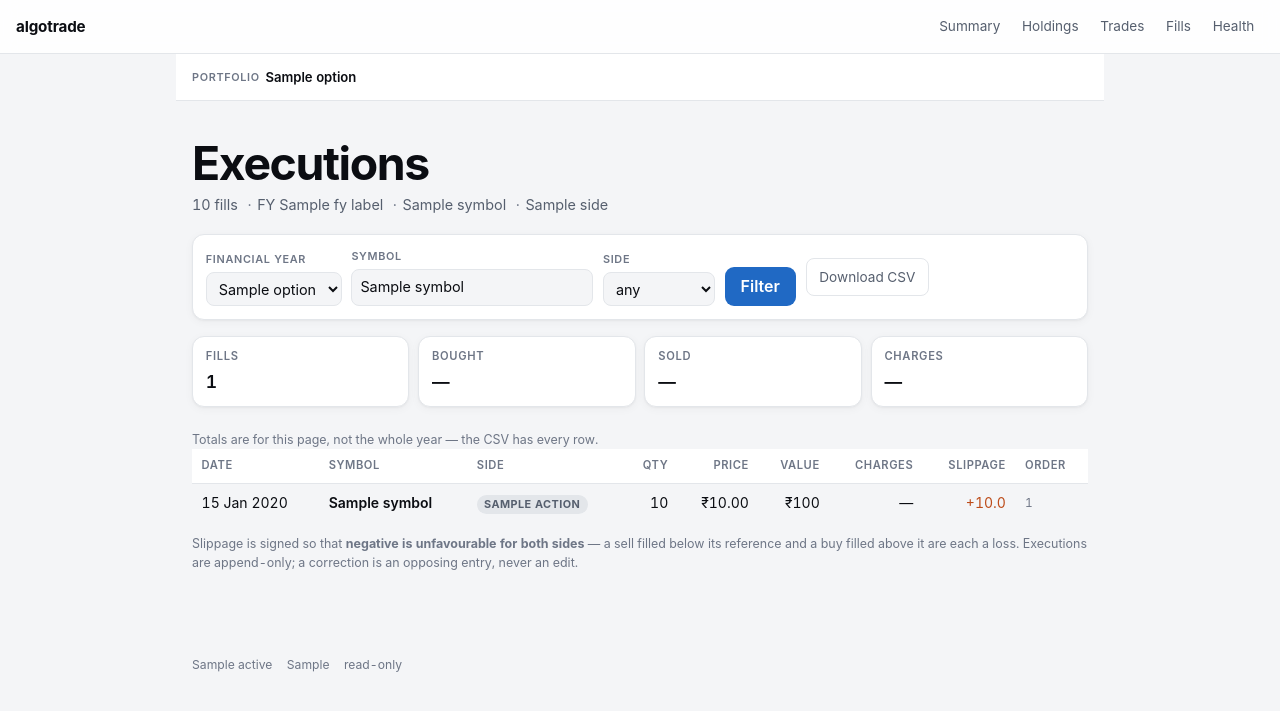
After one commit to akashdnb/algotrade, a FastAPI app: template dashboard/app/templates/executions.html in a window 1280 px wide. The commit adds this page. Shown: the top 711 px of the page. Run offline with FastAPI, Linux system fonts and the light colour scheme; the template is opened without the code that fills it: most values are stand-ins (such as "Sample title", 1, 10 or a date in 2020).

Commit message:
feat(dashboard): executions page with a financial-year CSV export
The record of what actually filled against what was instructed: date, symbol,
side, quantity, price, charges, signed slippage and the broker order id, with
financial-year, symbol and side filters.

The financial year is defined here because the trading system has no notion of
one -- realised_pnl_ytd accumulates without reference to any year boundary.
India runs 1 April to 31 March, and the bounds are half-open (ending on the
next 1 April rather than on 31 March) so no fill can fall between two years
and vanish from both exports. Six parametrised tests pin the boundary,
including that 2027-03-31 and 2026-04-01 are the same financial year.

The CSV exports the WHOLE year, never the current page -- an export that
silently stopped at fifty rows would be worse than none, because it would look
complete. Numbers are plain decimal strings: no rupee sign for a spreadsheet
to parse, no thousands separators, paise preserved. Each row carries its
recommendation set id and execution id so any line can be traced back.

The page defaults to the current financial year rather than to everything,
since the tax question is always asked about one year.

Verified against the 30 real fills: CSV emitted all 30 with the correct
FY2026-27 filename, and the side, symbol and year filters all narrowed
correctly. Also fixes slippage rendering as "-0" at zero decimal places,
which read as a negative zero and hid a real -0.2 bps.

91 dashboard tests, 496 trading.

Co-Authored-By: Claude Opus 5 (1M context) <noreply@anthropic.com>
Claude-Session: https://claude.ai/code/session_01WRnzju5bHsPNeBrUrmbvXi

```diff
--- a/dashboard/app/main.py
+++ b/dashboard/app/main.py
@@ -21,7 +21,9 @@ from fastapi.templating import Jinja2Templates
 
 from app import charts, formatting
 from app.auth import require_auth
-from app.routes import health, holdings, recommendations, summary
+from app.routes import (
+    executions, health, holdings, recommendations, summary,
+)
 from app.settings import get_settings
 
 HERE = Path(__file__).resolve().parent
@@ -65,7 +67,7 @@ def create_app() -> FastAPI:
     })
     app.state.templates = templates
 
-    for module in (summary, holdings, recommendations, health):
+    for module in (summary, holdings, recommendations, executions, health):
         app.include_router(module.router)
 
     @app.middleware("http")
--- a/dashboard/app/templates/base.html
+++ b/dashboard/app/templates/base.html
@@ -20,6 +20,7 @@
     <a href="{{ selection.url('/') if selection else '/' }}" {% if title == 'Summary' %}class="on"{% endif %}>Summary</a>
     <a href="{{ selection.url('/holdings') if selection else '/holdings' }}" {% if title == 'Holdings' %}class="on"{% endif %}>Holdings</a>
     <a href="{{ selection.url('/recommendations') if selection else '/recommendations' }}" {% if title.startswith('Recommend') or title.startswith('Record') %}class="on"{% endif %}>Trades</a>
+    <a href="{{ selection.url('/executions') if selection else '/executions' }}" {% if title == 'Executions' %}class="on"{% endif %}>Fills</a>
     <a href="{{ selection.url('/health') if selection else '/health' }}" {% if title == 'Health' %}class="on"{% endif %}>Health</a>
   </div>
 </nav>
--- /dev/null
+++ b/dashboard/app/templates/executions.html
@@ -0,0 +1,117 @@
+{% extends "base.html" %}
+{% block content %}
+
+<header class="page-head">
+  <h1>Executions</h1>
+  <p class="sub">
+    {{ page.total }} fill{{ '' if page.total == 1 else 's' }}
+    <span class="dot">·</span>FY {{ fy_label }}
+    {% if symbol %}<span class="dot">·</span>{{ symbol }}{% endif %}
+    {% if side %}<span class="dot">·</span>{{ side }}{% endif %}
+  </p>
+</header>
+
+<form method="get" action="/executions" class="filters">
+  {% if not selection.is_default %}
+  <input type="hidden" name="portfolio" value="{{ selection.active }}">
+  {% endif %}
+
+  <label>
+    <span>Financial year</span>
+    <select name="fy">
+      {% for option in years %}
+      <option value="{{ option.year }}" {% if option.year == fy %}selected{% endif %}>
+        {{ option.label }}
+      </option>
+      {% endfor %}
+    </select>
+  </label>
+
+  <label>
+    <span>Symbol</span>
+    <input type="text" name="symbol" value="{{ symbol }}" placeholder="any">
+  </label>
+
+  <label>
+    <span>Side</span>
+    <select name="side">
+      <option value="">any</option>
+      <option value="buy" {% if side == 'buy' %}selected{% endif %}>buy</option>
+      <option value="sell" {% if side == 'sell' %}selected{% endif %}>sell</option>
+    </select>
+  </label>
+
+  <button type="submit" class="primary">Filter</button>
+  <a class="csv" href="/executions.csv?fy={{ fy }}&amp;symbol={{ symbol }}&amp;side={{ side }}{% if not selection.is_default %}&amp;portfolio={{ selection.active }}{% endif %}">
+    Download CSV
+  </a>
+</form>
+
+{% if not page.items %}
+  <p class="empty-state">No fills match these filters.</p>
+{% else %}
+
+<section class="tiles">
+  <div class="tile"><span class="k">Fills</span><span class="v">{{ totals.count }}</span></div>
+  <div class="tile"><span class="k">Bought</span><span class="v">{{ totals.buy_value | rupees }}</span></div>
+  <div class="tile"><span class="k">Sold</span><span class="v">{{ totals.sell_value | rupees }}</span></div>
+  <div class="tile"><span class="k">Charges</span><span class="v">{{ totals.charges | rupees(paise=True) }}</span></div>
+</section>
+<p class="footnote">Totals are for this page, not the whole year — the CSV has every row.</p>
+
+<div class="table-wrap">
+<table>
+  <thead>
+    <tr>
+      <th>Date</th><th>Symbol</th><th>Side</th>
+      <th class="n">Qty</th><th class="n">Price</th><th class="n">Value</th>
+      <th class="n">Charges</th><th class="n">Slippage</th><th>Order</th>
+    </tr>
+  </thead>
+  <tbody>
+    {% for row in page.items %}
+    <tr class="side-{{ row.action }}">
+      <td>{{ row.executed_on | day }}</td>
+      <th scope="row">{{ row.symbol }}</th>
+      <td><span class="tag {{ row.action }}">{{ row.action | upper }}</span></td>
+      <td class="n">{{ row.quantity | qty }}</td>
+      <td class="n">{{ row.price | rupees(paise=True) }}</td>
+      <td class="n">{{ (row.price * row.quantity) | rupees }}</td>
+      <td class="n">{{ row.charges | rupees(paise=True) }}</td>
+      <td class="n">
+        {% if row.slippage_bps is not none %}
+          <span class="{{ 'up' if row.slippage_bps >= 0 else 'down' }}">
+{# One decimal: at zero places a real -0.2 bps rendered as "-0",
+               which reads as a negative zero and hides the number. #}
+            {{ '%+.1f' | format(row.slippage_bps) }}
+          </span>
+        {% else %}—{% endif %}
+      </td>
+      <td class="muted">{{ row.broker_order_id or 'paper' }}</td>
+    </tr>
+    {% endfor %}
+  </tbody>
+</table>
+</div>
+
+{% if page.has_prev or page.has_next %}
+<nav class="pager">
+  {% if page.has_prev %}
+    <a href="?fy={{ fy }}&amp;symbol={{ symbol }}&amp;side={{ side }}&amp;page={{ page.page_number - 1 }}{% if not selection.is_default %}&amp;portfolio={{ selection.active }}{% endif %}">← Newer</a>
+  {% endif %}
+  <span class="muted">page {{ page.page_number }}{% if page.page_count %} of {{ page.page_count }}{% endif %}</span>
+  {% if page.has_next %}
+    <a href="?fy={{ fy }}&amp;symbol={{ symbol }}&amp;side={{ side }}&amp;page={{ page.page_number + 1 }}{% if not selection.is_default %}&amp;portfolio={{ selection.active }}{% endif %}">Older →</a>
+  {% endif %}
+</nav>
+{% endif %}
+
+<p class="footnote">
+  Slippage is signed so that <strong>negative is unfavourable for both
+  sides</strong> — a sell filled below its reference and a buy filled above it
+  are each a loss. Executions are append-only; a correction is an opposing
+  entry, never an edit.
+</p>
+{% endif %}
+
+{% endblock %}
--- a/dashboard/static/style.css
+++ b/dashboard/static/style.css
@@ -341,3 +341,34 @@ button.primary:hover, a.primary:hover { filter: brightness(1.08); }
   color: var(--ink); font-weight: 620; font-size: .82rem;
   padding: .25rem 0; white-space: nowrap;
 }
+
+/* ------------------------------------------------------------- filters --- */
+
+.filters {
+  display: flex; gap: .6rem; flex-wrap: wrap; align-items: flex-end;
+  background: var(--surface); border: 1px solid var(--line);
+  border-radius: var(--radius); padding: .8rem; margin: 0 0 1rem;
+  box-shadow: var(--shadow);
+}
+.filters label { display: flex; flex-direction: column; gap: .25rem; }
+.filters span {
+  color: var(--ink-3); font-size: .68rem; text-transform: uppercase;
+  letter-spacing: .06em; font-weight: 600;
+}
+.filters select, .filters input {
+  font: inherit; font-size: .9rem; padding: .4rem .5rem;
+  background: var(--bg); color: var(--ink);
+  border: 1px solid var(--line); border-radius: 8px; min-width: 7rem;
+}
+.filters button { padding: .45rem 1rem; }
+.filters .csv {
+  font-size: .85rem; align-self: center; text-decoration: none;
+  border: 1px solid var(--line); border-radius: 8px; padding: .45rem .8rem;
+  color: var(--ink-2);
+}
+.filters .csv:hover { border-color: var(--accent); color: var(--accent); }
+
+.pager {
+  display: flex; gap: 1rem; align-items: center; justify-content: center;
+  margin: 1.1rem 0; font-size: .88rem;
+}
```
Also changed, not shown: dashboard/app/repositories/executions.py (added, +113 -0 lines), dashboard/app/routes/executions.py (added, +133 -0 lines), dashboard/tests/conftest.py (+31 -1 lines), dashboard/tests/test_executions.py (added, +122 -0 lines).
